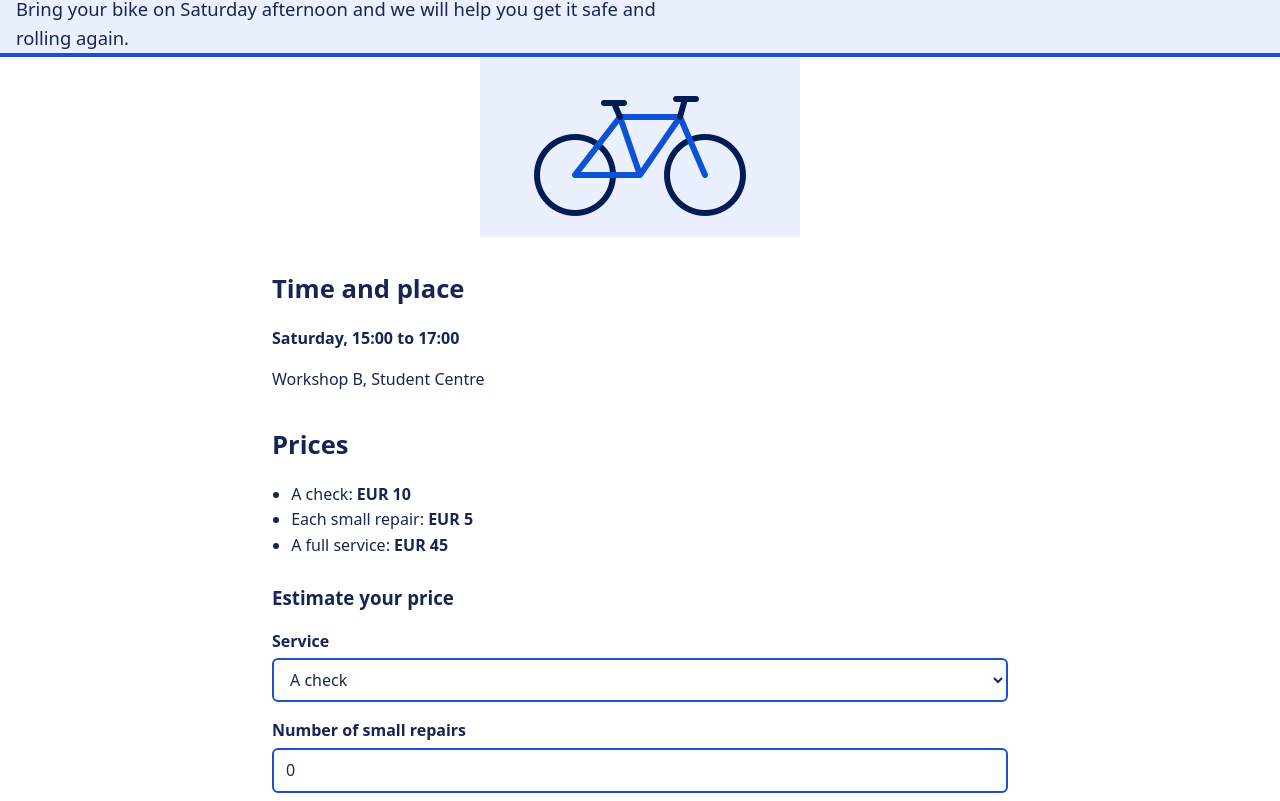
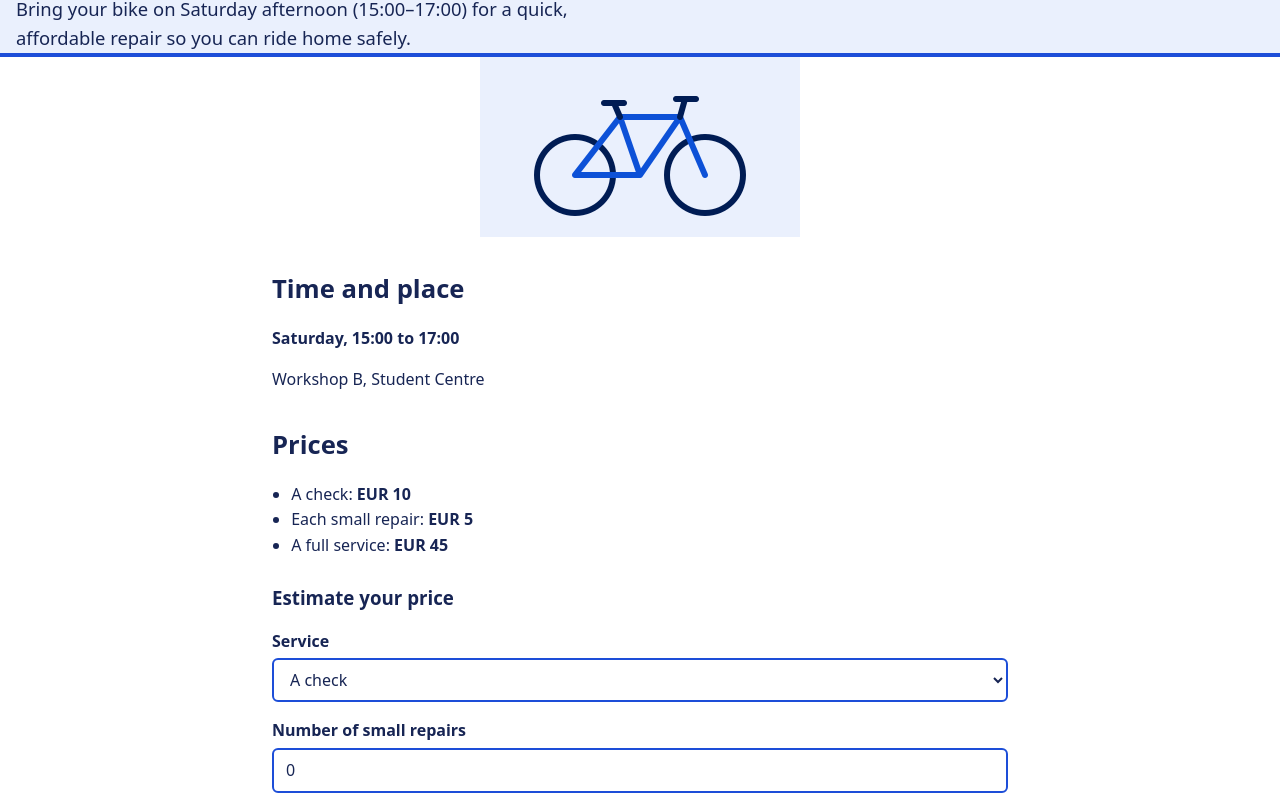
Before and after one commit to casperbuyse/workshop, a plain HTML site: page index.html in a window 1280 px wide. Shown: the part 155-956 px from the top of the page. Drawn offline with Linux system fonts and the light colour scheme.

Commit message:
Clarify workshop promise in header so visitors know what to expect

```diff
--- a/index.html
+++ b/index.html
@@ -16,7 +16,7 @@
       <a href="#book">Book a slot</a>
     </nav>
     <h1>Saturday repair clinic</h1>
-    <p class="promise">Bring your bike on Saturday afternoon and we will help you get it safe and rolling again.</p>
+    <p class="promise">Bring your bike on Saturday afternoon (15:00–17:00) for a quick, affordable repair so you can ride home safely.</p>
   </header>
 
   <main>
```
